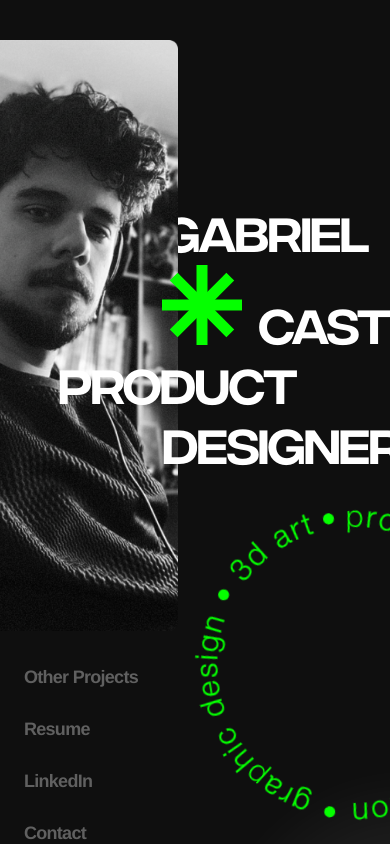
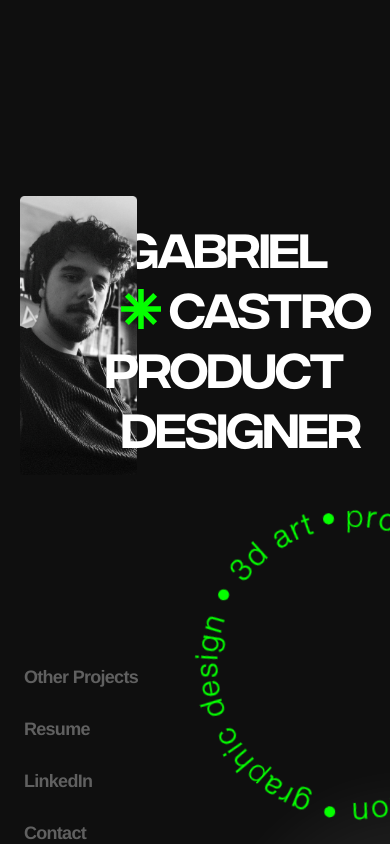
Before and after one commit to castrosgabriel/portfolio-gabriel, a React (Create React App) app: page / in a window 390 px wide. Shown: the top 844 px of the page. Built offline with nearby package versions, Linux system fonts and the light colour scheme.

Commit message:
mobile new home

```diff
--- a/src/screens/presentation-screen/PresentationScreen.scss
+++ b/src/screens/presentation-screen/PresentationScreen.scss
@@ -191,17 +191,25 @@ a {
 
   .title-name-container {
 
+    img{
+      width: 30vw;
+      object-fit: contain;
+    }
+
     .title-name {
-      h1{
+      h1 {
         font-size: 4rem;
       }
+
       .line-1 {}
 
       .line-2 {}
 
       .line-3 {
+        margin-left: -32px;
         .clients-container {
           display: none;
+
           .item-container:hover {
             color: none;
           }
@@ -213,7 +221,12 @@ a {
       .line-4 {}
 
       .line-castro {
-        img {}
+        gap: 8px;
+
+        img {
+          height: 40px;
+          width: 40px;
+        }
       }
 
       h1 {}
```
